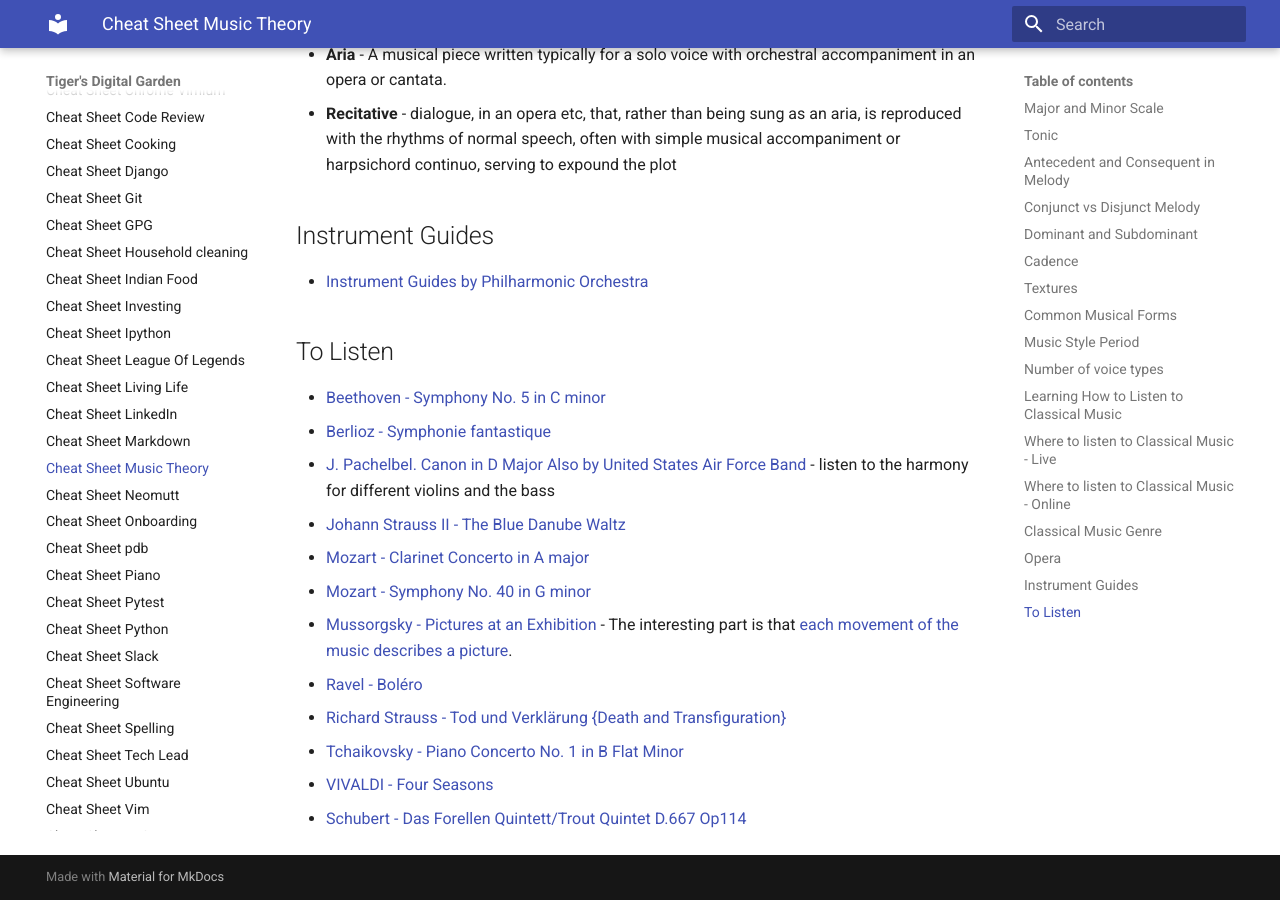
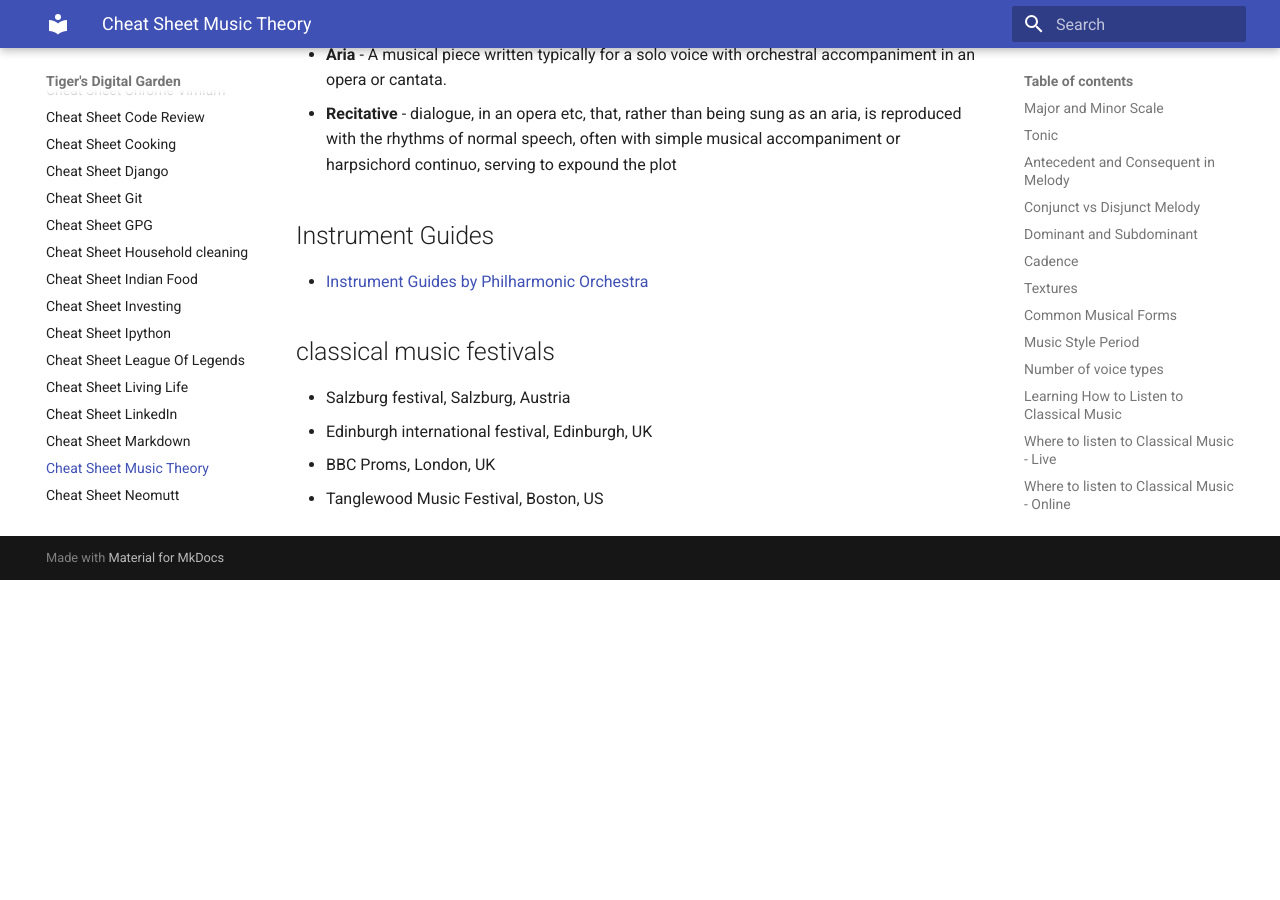
Before and after one commit to ynotstartups/notes, an MkDocs documentation site: the page built from notes/cheat-sheet-music-theory.md, in a window 1280 px wide and 900 px high, scrolled down 4608 px. Built offline with MkDocs 1.6.1 and Material for MkDocs 9.7.7, drawn with Linux system fonts in a browser that asks for light colours; after the commit the page ends 5188 px from its top, so only the background shows below that.

Commit message:
add music festivals

```diff
--- a/notes/cheat-sheet-music-theory.md
+++ b/notes/cheat-sheet-music-theory.md
@@ -151,17 +151,9 @@
 
 - [Instrument Guides by Philharmonic Orchestra](https://www.youtube.com/watch?v=QNBsgfh4UMY&list=PLqR22EoucCyccs5J639SCefaM7mD9dMSz&index=10)
 
-## To Listen
+## classical music festivals
 
-- [Beethoven - Symphony No. 5 in C minor](https://www.youtube.com/watch?v=vEQAqKGCtdI)
-- [Berlioz - Symphonie fantastique](https://www.youtube.com/watch?v=5HgqPpjIH5c)
-- [J. Pachelbel. Canon in D Major](https://www.youtube.com/watch?v=PfxrNblTr4o) [Also by United States Air Force Band](https://upload.wikimedia.org/wikipedia/commons/1/12/Canon_%282004%29_-_Strolling_Strings_-_United_States_Air_Force_Band.mp3) - listen to the harmony for different violins and the bass
-- [Johann Strauss II - The Blue Danube Waltz](https://www.youtube.com/watch?v=tEDxGTLAUsQ)
-- [Mozart - Clarinet Concerto in A major](https://www.youtube.com/watch?v=YT_63UntRJE)
-- [Mozart - Symphony No. 40 in G minor](https://www.youtube.com/watch?v=wqkXqpQMk2k)
-- [Mussorgsky - Pictures at an Exhibition](https://www.youtube.com/watch?v=wqkXqpQMk2k) - The interesting part is that [each movement of the music describes a picture](https://en.wikipedia.org/wiki/Pictures_at_an_Exhibition#Movements).
-- [Ravel - Boléro](https://www.youtube.com/watch?v=s_pSJOkmYBA)
-- [Richard Strauss - Tod und Verklärung {Death and Transfiguration}](https://www.youtube.com/watch?v=6hfQpaePuxo)
-- [Tchaikovsky - Piano Concerto No. 1 in B Flat Minor](https://www.youtube.com/watch?v=Ybg2BEy_pu0)
-- [VIVALDI - Four Seasons](https://www.youtube.com/watch?v=YnDLlajMxyo)
-- [Schubert - Das Forellen Quintett/Trout Quintet D.667 Op114](https://www.youtube.com/watch?v=g3k81__bwrM)
+- Salzburg festival, Salzburg, Austria
+- Edinburgh international festival, Edinburgh, UK
+- BBC Proms, London, UK
+- Tanglewood Music Festival, Boston, US
```
